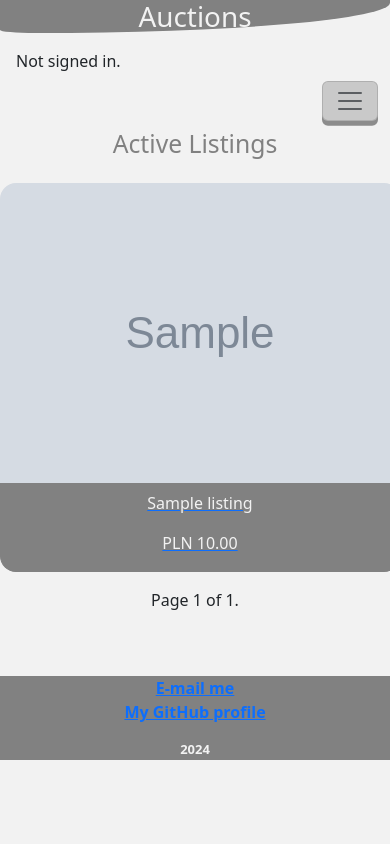
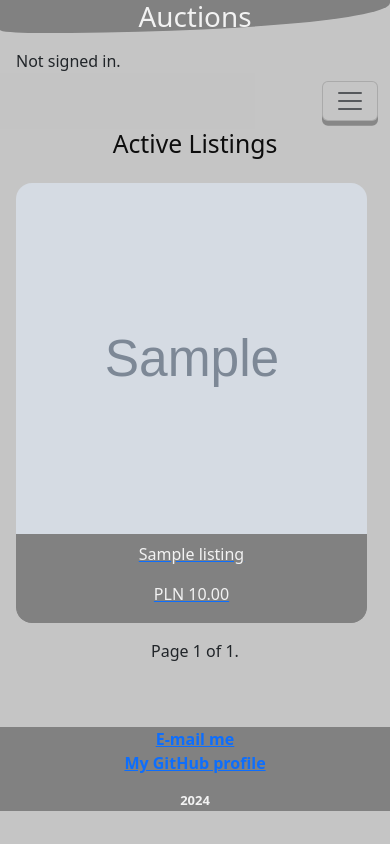
Before and after one commit to filologyprogramming/Auctions_Project, a Django app: page / in a window 390 px wide; the page is wider, and only the part inside the window is pictured. Run offline with Django 3.2, Linux system fonts and the light colour scheme; tables that the repository leaves empty hold one stand-in row (values such as "Sample post"); grey boxes marked "Sample" are stand-in pictures.

Commit message:
Added responsive image for mobile, changed colors

```diff
--- a/auctions/models.py
+++ b/auctions/models.py
@@ -62,15 +62,15 @@ class Listing(models.Model):
     image_thumbnail = ImageSpecField(source='image',
                                       processors=[ResizeToFill(200, 200)],
                                       format='JPEG',
-                                      options={'quality': 50})
+                                      options={'quality': 100})
     image_medium = ImageSpecField(source='image',
-                                      processors=[ResizeToFill(400, 400)],
+                                      processors=[ResizeToFill(350, 350)],
                                       format='JPEG',
-                                      options={'quality': 90})
+                                      options={'quality': 100})
     image_large = ImageSpecField(source='image',
-                                      processors=[ResizeToFill(1000, 1000)],
+                                      processors=[ResizeToFill(500, 500)],
                                       format='JPEG',
-                                      options={'quality': 90})
+                                      options={'quality': 100})
     seller = models.ForeignKey(User, on_delete=models.CASCADE, related_name = 'listings')
     active = models.BooleanField(default = True)
     sold_to = models.ForeignKey(User, on_delete=models.CASCADE, related_name = 'won_listing', null=True, blank=True)
--- a/auctions/static/auctions/styles.css
+++ b/auctions/static/auctions/styles.css
@@ -10,7 +10,7 @@ html, body { /* Main body settings */
 }
 
 body {
-    background-color: #F2F2F2;
+    background-color: #C5C5C5;
 }
 
 body > h1 { /* Styles main h1 */
@@ -33,7 +33,7 @@ body > h1 { /* Styles main h1 */
 
 /* Navbar */
 .navbar { /* Styles navbar app-wide*/
-    background-color: #F2F2F2;
+    background-color: #C5C5C5;
     opacity: 90%;
     position: sticky;
     width: 100%;
@@ -66,7 +66,7 @@ h2 { /* Styles main h2 above the page */
     text-align: center;
     margin-left: 1rem;
     margin-right: 1rem;
-    color: #818181;
+    color: #0d0d0d;
     border-radius: 1rem;
 }
 
@@ -108,15 +108,14 @@ h2 { /* Styles main h2 above the page */
 /* Listing card */
 .all_listings {
     display: flex;
-    flex-flow: row wrap;
+    flex-flow: column;
     justify-content: space-around;
     text-align: center;
     padding: 0;
 }
 .listing { /* Stylizes a small listing card */
-    width: auto;
-    margin-top: 1rem;
-    margin-bottom: 1rem;
+    width: 90vw;
+    margin: 1rem;
 }
 
 .image_box { /* Styles listing image */
@@ -126,8 +125,9 @@ h2 { /* Styles main h2 above the page */
 }
 
 img { /* Styles listing image */
-    width: auto;
-    height: auto;
+    width: 90vw;
+    height: 90vw;
+    object-fit: cover;
     margin: 0;
     border-top-left-radius: 1rem;
     border-top-right-radius: 1rem;
--- a/auctions/templates/auctions/index.html
+++ b/auctions/templates/auctions/index.html
@@ -9,10 +9,10 @@
             <a href="{% url 'show_listing' listing.id listing.name %}">
                 <div class="image_box">
                     <img src="{{ listing.image.url }}"
-                        srcset="{{ listing.image_thumbnail.url }} 480w,
-                                {{ listing.image_medium.url }} 800w,
-                                {{ listing.image.large.url }} 1200w"
-                        sizes="(max-width: 480px) 480px, (max-width: 800px) 800px, 1200px"
+                        srcset="{{ listing.image_thumbnail.url }} 200w,
+                                {{ listing.image_medium.url }} 350w,
+                                {{ listing.image.url }} 500w"
+                        sizes="(max-width: 480px) 90vw, (max-width: 800px) 50vw"
                         alt="{{ listing.description }}"
                         class="justify-content-center" />
                 </div>
```
